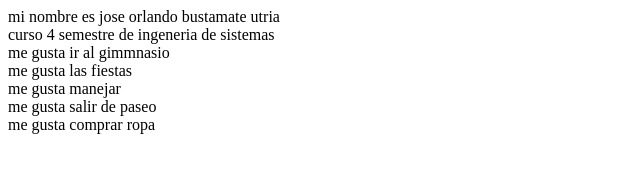
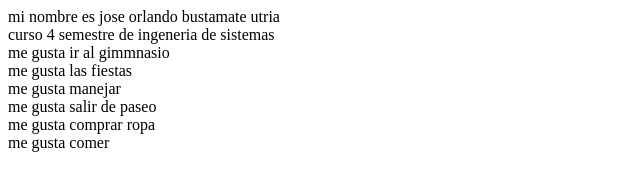
Before and after one commit to jose34-byte/practica_git, a plain HTML site: page index.html in a window 1280 px wide. Shown: the whole page, without its empty margins (0-640 px from the left). Drawn offline with Linux system fonts and the light colour scheme.

Commit message:
noveno commit

```diff
--- a/index.html
+++ b/index.html
@@ -13,6 +13,7 @@
     <div>me gusta manejar</div>
     <div>me gusta salir de paseo</div>
     <div>me gusta comprar ropa</div>
+    <div>me gusta comer</div>
 
 </body>
 </html>
```
